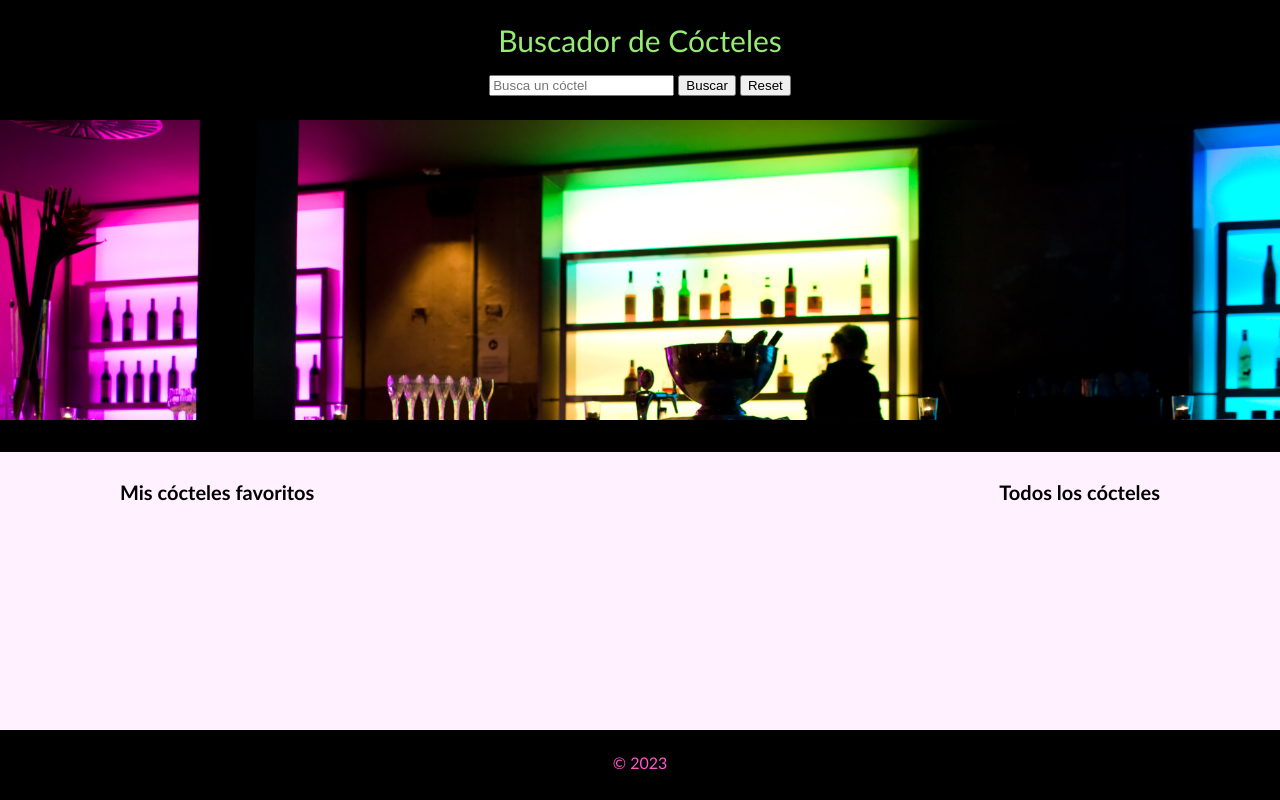
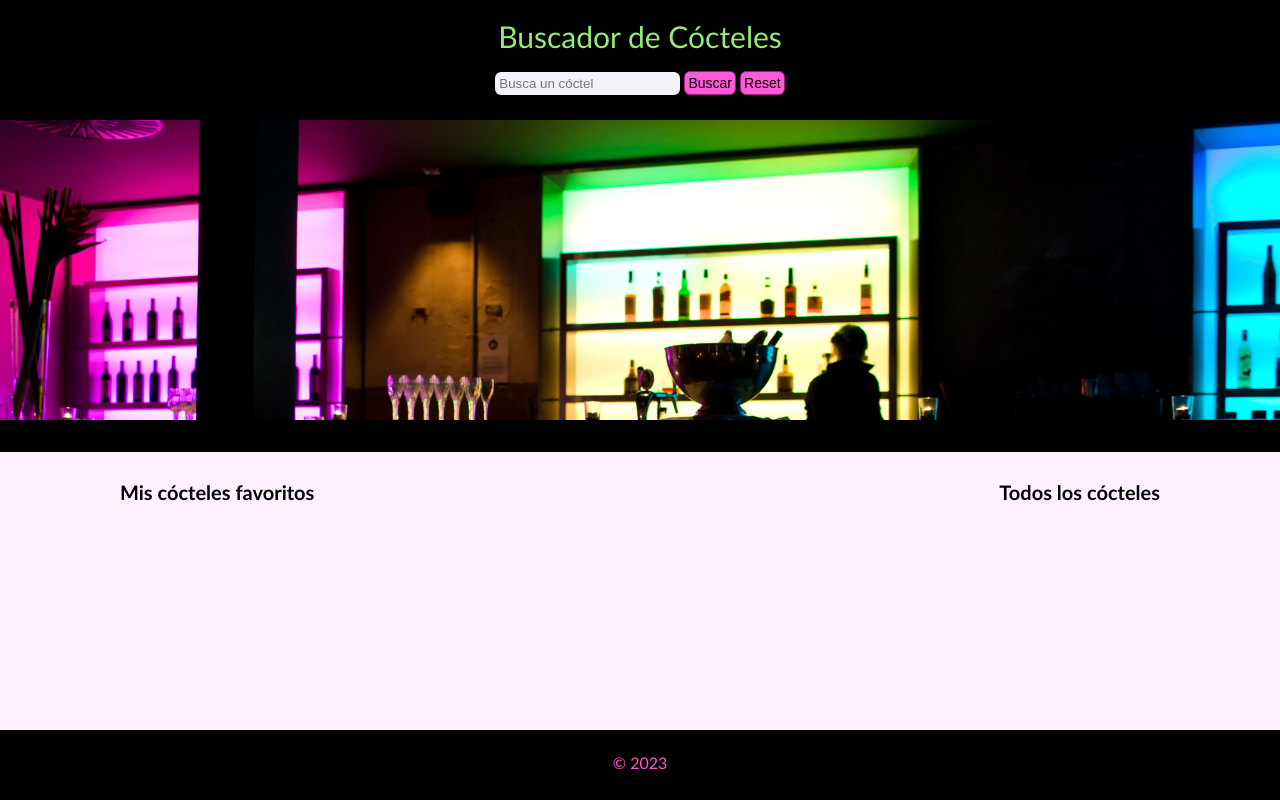
Before and after one commit to ttkapostol/Cocktail_Finder, a website: page src/html/index.html in a window 1280 px wide. Shown: the top 800 px of the page. Drawn offline with nearby package versions, Linux system fonts and the light colour scheme; files that its build step writes are made by us from their sources; no server answers; files whose address does not match are found by name.

Commit message:
Add scss to search and reset button

```diff
--- a/src/html/partials/header.html
+++ b/src/html/partials/header.html
@@ -1,6 +1,6 @@
 <header class="header">
   <h1 class="header__title">Buscador de Cócteles</h1>
-  <form>
+  <form class="header__form">
     <input type="text" placeholder="Busca un cóctel" class="js-input" />
     <input type="button" value="Buscar" class="js-search-btn" />
     <input type="button" value="Reset" class="js-reset-btn" />
--- a/src/js/main.js
+++ b/src/js/main.js
@@ -43,6 +43,11 @@ function addCocktails(url) {
 addCocktails('https://www.thecocktaildb.com/api/json/v1/1/search.php?s=margarita');
 
 // Search cocktails with the search button
+function handleEnterSearch(ev) {
+  if (ev.code === 'Enter') {
+    handleClickSearch(ev);
+  }
+}
 
 function handleClickSearch() {
   const searchValue = input.value;
@@ -51,11 +56,7 @@ function handleClickSearch() {
   addCocktails(url);
 }
 
-function handleEnterSearch(ev) {
-  if (ev.keyCode === 13) {
-    handleClickSearch(ev);
-  }
-}
+
 
 // Render cocktails
 function renderCocktail(cocktail) {
@@ -186,4 +187,4 @@ function handleClickReset(event) {
 //EVENTOS
 resetBtn.addEventListener('click', handleClickReset);
 searchBtn.addEventListener('click', handleClickSearch);
-document.addEventListener('keypress', handleEnterSearch);
+input.addEventListener('keyup', handleEnterSearch);
--- a/src/scss/layout/_header.scss
+++ b/src/scss/layout/_header.scss
@@ -15,7 +15,51 @@
         color: #96eb74;
     }
 
+    &__form {
+        input[type=text] {
+            padding: 4px;
+            border: none;
+            border-radius: 6px;
+            background-color: #f3f2f8;
+        }
+
+        input[type=button] {
+            padding: 3px;
+            border: none;
+            border-radius: 6px;
+            background-color: #fe5ad7;
+            color: black;
+            font-size: 14px;
+            border: 1px solid rgb(153, 30, 124);
+            position: relative;
+            overflow: hidden;
+        }
+
+        input[type=button]:hover {
+            box-shadow: 1px 1px 25px 10px rgba(146, 147, 250, 0.4);
+        }
+
+        input[type=button]:before {
+            content: "";
+            position: absolute;
+            top: 0;
+            left: -100%;
+            width: 100%;
+            height: 100%;
+            background: linear-gradient(120deg,
+                        transparent,
+                        rgba(170, 172, 254, 0.4),
+                        transparent);
+            transition: all 650ms;
+        }
+
+        input[type=button]:hover:before {
+            left: 100%;
+        }
+    }
+
     &__p {
+        margin-top: 5px;
         font-size: 15px;
         color: #4bc6ff;
     }
```
